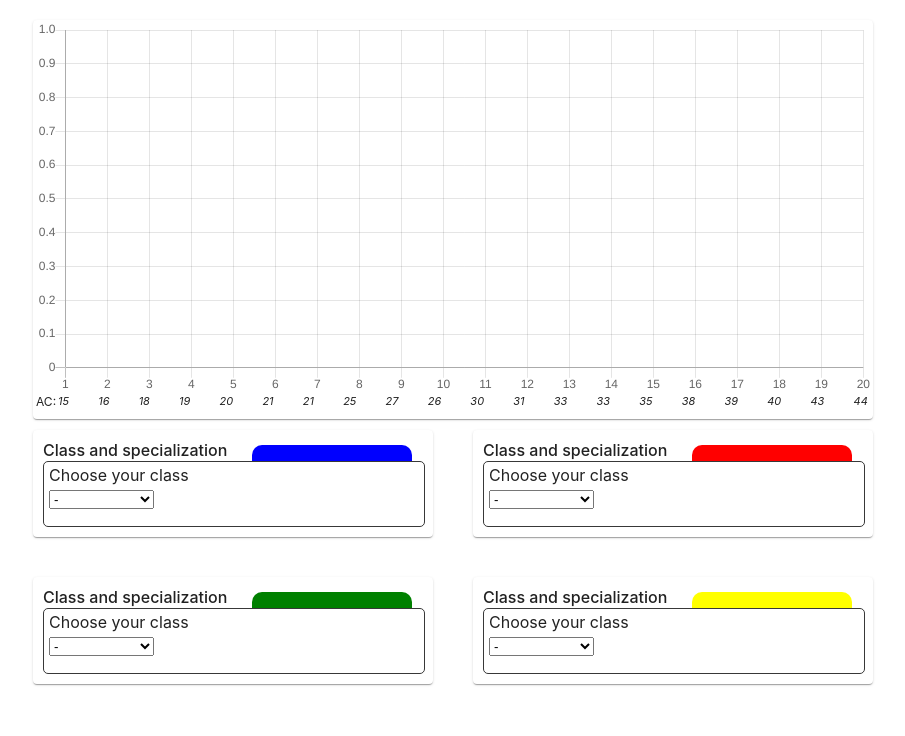
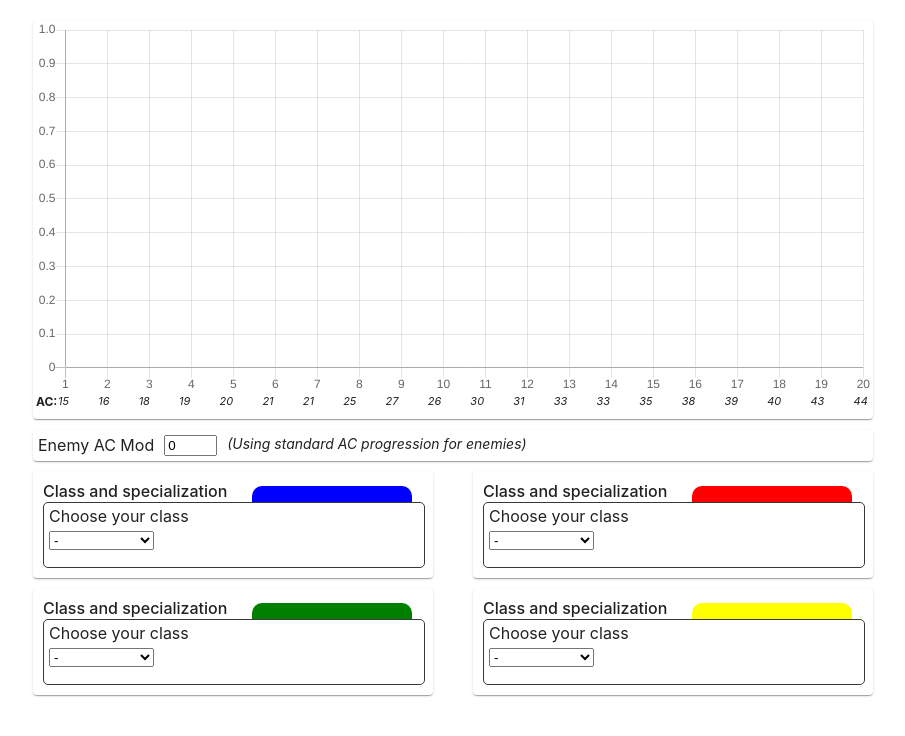
Before and after one commit to TheAziraphale/pathfinder2edmgcalc, a React (Create React App) app: page / in a window 1280 px wide. Shown: the top 736 px of the page, without its empty margins (187-1092 px from the left). Built offline with nearby package versions, Linux system fonts and the light colour scheme.

Commit message:
Graphical overhaul

```diff
--- a/src/App.tsx
+++ b/src/App.tsx
@@ -2,6 +2,7 @@ import React, { useCallback, useState } from 'react';
 // import DMGCalculator from './components/DMGCalculator'
 import './App.css';
 import DMGGraph from './components/DMGGraph';
+import EnemyACMod from './components/EnemyACMod';
 import PCClass from './components/PCClass';
 
 const App = () => {
@@ -9,6 +10,7 @@ const App = () => {
   const [graphData1, setGraphData1] = useState([{}]);
   const [graphData2, setGraphData2] = useState([{}]);
   const [graphData3, setGraphData3] = useState([{}]);
+  const [enemyAcMod, setEnemyAcMod] = useState('0');
 
   const combinedArray = useCallback(() => {
     return [...graphData0, ...graphData1, ...graphData2, ...graphData3];
@@ -16,7 +18,8 @@ const App = () => {
 
   return (
     <div className={'classWrapper'}>
-      <DMGGraph data={combinedArray()} />
+      <DMGGraph data={combinedArray()} enemyAcMod={enemyAcMod} />
+      <EnemyACMod min={-20} max={20} value={enemyAcMod} setValue={setEnemyAcMod} />
       {
         /*
       <div className={'dmgCalcRow'}>
@@ -38,20 +41,12 @@ const App = () => {
         */
       }
       <div className={'dmgCalcRow'}>
-        <PCClass id={"0"} color={'blue'} setGraphData={(data:any[]) => {
-          setGraphData0(data);
-        }} />
-        <PCClass id={"1"} color={'red'} setGraphData={(data:any[]) => {
-          setGraphData1(data);
-        }} />
+        <PCClass id={"0"} color={'blue'} enemyAcMod={enemyAcMod} setGraphData={setGraphData0} />
+        <PCClass id={"1"} color={'red'} enemyAcMod={enemyAcMod} setGraphData={setGraphData1} />
       </div>
       <div className={'dmgCalcRow'}>
-        <PCClass id={"2"} color={'green'} setGraphData={(data:any[]) => {
-          setGraphData2(data);
-        }} />
-        <PCClass id={"3"} color={'yellow'} setGraphData={(data:any[]) => {
-          setGraphData3(data);
-        }} />
+        <PCClass id={"2"} color={'green'} enemyAcMod={enemyAcMod} setGraphData={setGraphData2} />
+        <PCClass id={"3"} color={'yellow'} enemyAcMod={enemyAcMod} setGraphData={setGraphData3} />
       </div>
     </div>
   );
--- a/src/components/DMGCalculator.css
+++ b/src/components/DMGCalculator.css
@@ -8,9 +8,10 @@
 }
 
 .graphContainer {
-    height: 370px;
+    height: 400px;
     width: 840px;
     margin: 20px;
+    margin-bottom: 0px;
     pointer-events: none;
 }
 
@@ -34,6 +35,7 @@
     font-size: 12px;
     margin-left: 3px;
     margin-top: -4px;
+    font-weight: 700;
 }
 
 .labelName {
@@ -106,3 +108,26 @@ label {
 .classInfoWrapper {
     margin-left: 10px;
 }
+
+.enemyAcModWrapper {
+    margin-left: 20px;
+    margin-Right: 20px;
+    margin-top: 10px;
+}
+
+.enemyAcModInnerWrapper {
+    display: flex;
+    flex-direction: row;
+    padding: 5px;
+}
+
+.enemyACModlabelContainer {
+    flex-direction: row;
+    margin-right: 10px;
+}
+
+.enemyACModDescriptionContainer {
+    margin-left: 10px;
+    font-style: italic;
+    font-size: 14px;
+}
--- a/src/components/DMGGraph.tsx
+++ b/src/components/DMGGraph.tsx
@@ -14,11 +14,12 @@ import { Line } from "react-chartjs-2";
 import EnemyAC from '../jsons/EnemyAC.json';
 
 interface Props {
-    data?: any[]
+    data?: any[];
+    enemyAcMod?: string;
 }
 
 const DMGGraph = (props: Props) => {
-    const { data } = props;
+    const { data, enemyAcMod } = props;
     const styledData = {
         labels: ['1', '2', '3', '4', '5', '6', '7', '8', '9', '10',
                  '11', '12', '13', '14', '15', '16', '17', '18', '19', '20'],
@@ -52,7 +53,7 @@ const DMGGraph = (props: Props) => {
                     if(ac === 0) {
                         return '';
                     }
-                    return(<p className={'acText'} key={ac + '_' + index}>{ac}</p>)
+                    return(<p className={'acText'} key={ac + '_' + index}>{ac + (enemyAcMod !== undefined ? parseInt(enemyAcMod) : 0)}</p>)
                 })}
                 </div>
             </Paper>
--- /dev/null
+++ b/src/components/EnemyACMod.tsx
@@ -0,0 +1,34 @@
+import { Paper } from '@material-ui/core';
+import React from 'react';
+import './DMGCalculator.css';
+
+interface Props {
+    value: string;
+    setValue:(value:string) => void
+    min?: number;
+    max?: number
+}
+
+const EnemyACMod = (props: Props) => {
+    const { value, setValue, min, max } = props;
+
+    return (
+        <div className={'enemyAcModWrapper'}>
+            <Paper>
+                <div className={'enemyAcModInnerWrapper'}>
+                    <div className={'enemyACModlabelContainer'}>
+                        <p className={'labelName'}>{'Enemy AC Mod'}</p>
+                    </div>
+                    <input className={'inputNumber'} type={'number'} min={min} max={max} value={value} onChange={(event) => {
+                        setValue(event.target.value)
+                    }} />
+                    <div className={'enemyACModDescriptionContainer'}>
+                        <p className={'labelName'}>{'(Using standard AC progression for enemies)'}</p>
+                    </div>
+                </div>
+            </Paper>
+        </div>
+    )
+}
+
+export default EnemyACMod;
--- a/src/components/PCClass.css
+++ b/src/components/PCClass.css
@@ -1,5 +1,7 @@
 .pcWrapper {
     margin: 20px;
+    margin-top: 10px;
+    margin-bottom: 0px;
     width: 400px;
 }
 
```
Also changed, not shown: src/components/PCClass.tsx (+42 -35 lines), 1 other file (tests, documents, lock files or other folders).
